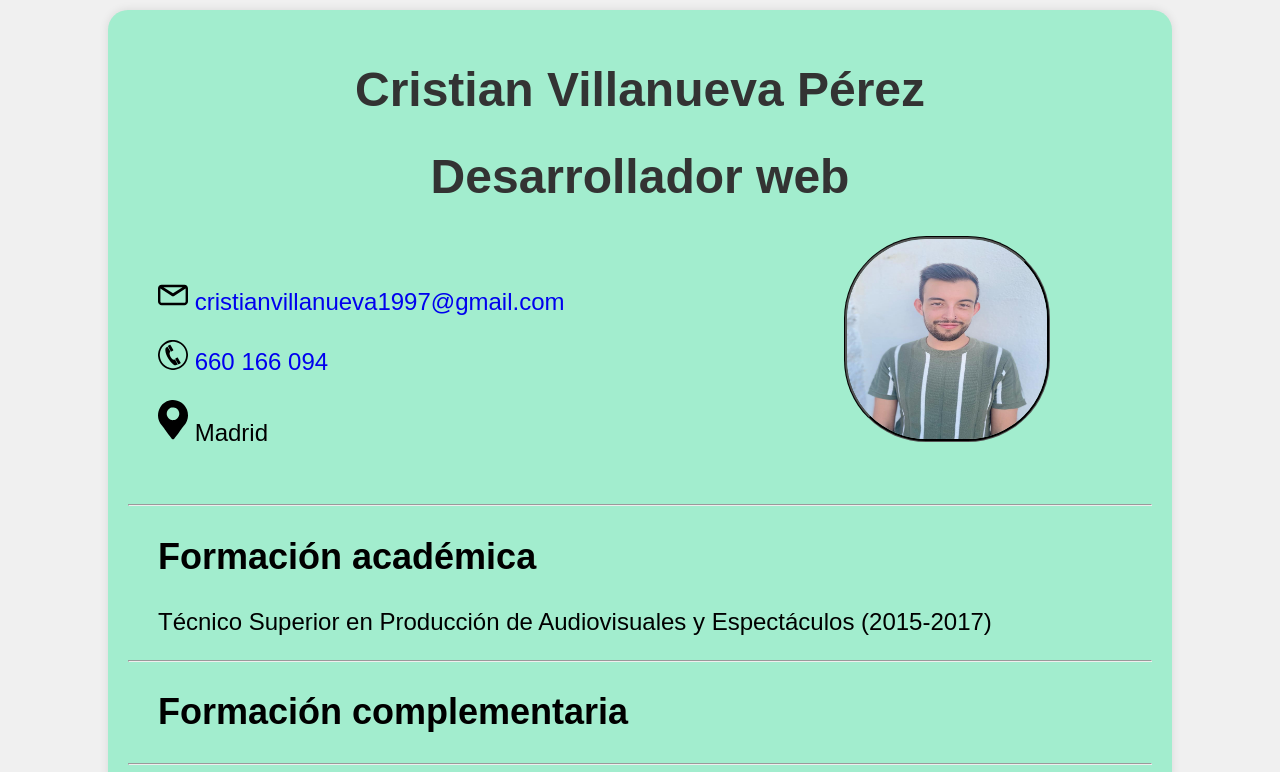
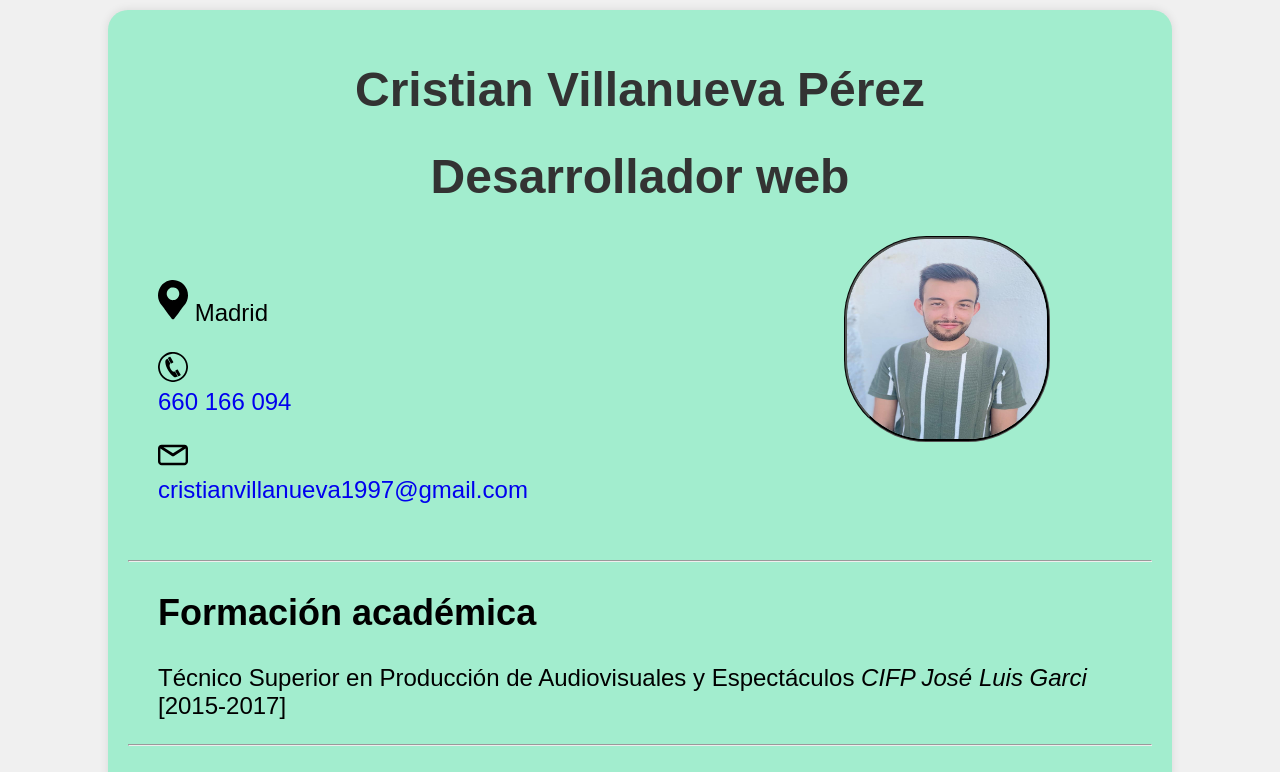
Before and after one commit to cristianvpe/curriculum, a plain HTML site: page index.html in a window 1280 px wide. Both pictures are taken after a click on the element "Formación académica". Shown: the top 772 px of the page. Drawn offline with Linux system fonts and the light colour scheme.

Commit message:
actualicion cabecera

```diff
--- a/index.html
+++ b/index.html
@@ -16,17 +16,15 @@
     <h1>Desarrollador web</h1>
     <img class="perfil" src="perfil.png" alt="imagen-perfil">
     <div class="datos">
-      <p><img src="img/correo.svg" width="30px"> <a class="enlace-correo"
-          href="mailto:cristianvillanueva1997@gmail.com">cristianvillanueva1997@gmail.com</a></p>
-      <p><img src="img/telefono.svg" width="30px"> <a class="enlace-telefono" href="https://wa.me/34660166094"> 660 166
-          094 </a></p>
       <p><img src="img/ubicacion.svg" width="30px"> Madrid</p>
+      <p><img src="img/telefono.svg" width="30px"> <a class="enlace-telefono" href="https://wa.me/34660166094"> 660 166 094</a></p>
+      <p><img src="img/correo.svg" width="30px"> <a class="enlace-correo" href="mailto:cristianvillanueva1997@gmail.com">cristianvillanueva1997@gmail.com</a></p>
     </div>
     <hr>
     <div class="category">
       <h2>Formación académica</h2>
       <div class="category-content">
-        <p>Técnico Superior en Producción de Audiovisuales y Espectáculos (2015-2017)</p>
+        <p>Técnico Superior en Producción de Audiovisuales y Espectáculos <i>CIFP José Luis Garci </i>[2015-2017]</p>
       </div>
     </div>
     <hr>
@@ -185,7 +183,9 @@
 
     function imprimir(){
         window.print()
-    }
+
+    };
+
   </script>
 
 </body>
--- a/print.css
+++ b/print.css
@@ -29,5 +29,4 @@
     margin-left: 1.25rem;
   }
 
-
 }
--- a/style.css
+++ b/style.css
@@ -18,6 +18,7 @@ body {
 .datos{
     margin-left: 10px;
     padding: 20px;
+
 }
 .datos img {
     pointer-events: none;
@@ -33,10 +34,13 @@ body {
     margin-right: 10%;
 }
 .perfil:hover{
-    transform: scale(1.5);
+    transform: scale(1.2);
 }
+
 .enlace-correo, .enlace-telefono {
     text-decoration: none;
+    display: flex;
+    align-items: center;
   }
 h2:hover{
     color: #675e5e;
@@ -120,3 +124,8 @@ footer {
     height: 24px;
     vertical-align: middle;
   }
+  @media (max-width: 768px) {
+    .perfil:hover {
+      pointer-events: none;
+    }
+  }
```
